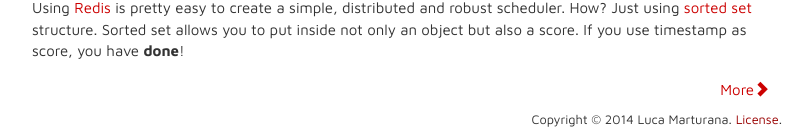
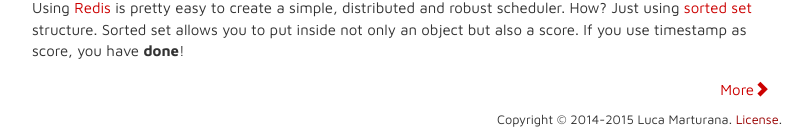
Before and after one commit to luca3m/luca3m.github.io, a Jekyll site: the page built from index.html, in a window 1280 px wide. Shown: the part 1077-1214 px from the top of the page, without its empty margins (233-1045 px from the left). Built offline with Jekyll 4.4.1, drawn with Linux system fonts in a browser that asks for light colours; Markdown is read by kramdown in place of the engine named in the settings.

Commit message:
Update copyright

```diff
--- a/_layouts/default.html
+++ b/_layouts/default.html
@@ -61,7 +61,7 @@
 
     <div class="row">
       <div class="col-xs-12 col-md-4 col-md-offset-6">
-      <p class="text-right"><small>Copyright © 2014 Luca Marturana. <a class="link-grey" href="http://creativecommons.org/licenses/by-sa/4.0/"><a class="link-license" href="http://creativecommons.org/licenses/by-sa/4.0/">License</a>.</small></p>
+      <p class="text-right"><small>Copyright © 2014-2015 Luca Marturana. <a class="link-grey" href="http://creativecommons.org/licenses/by-sa/4.0/"><a class="link-license" href="http://creativecommons.org/licenses/by-sa/4.0/">License</a>.</small></p>
       </div>
     </div>
   </div>
```
